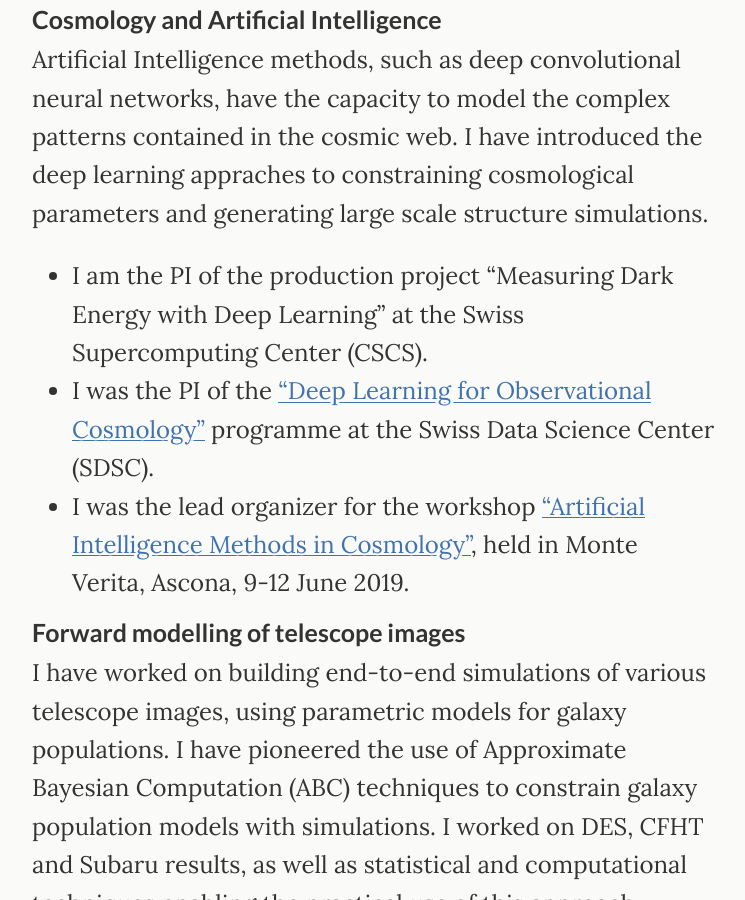
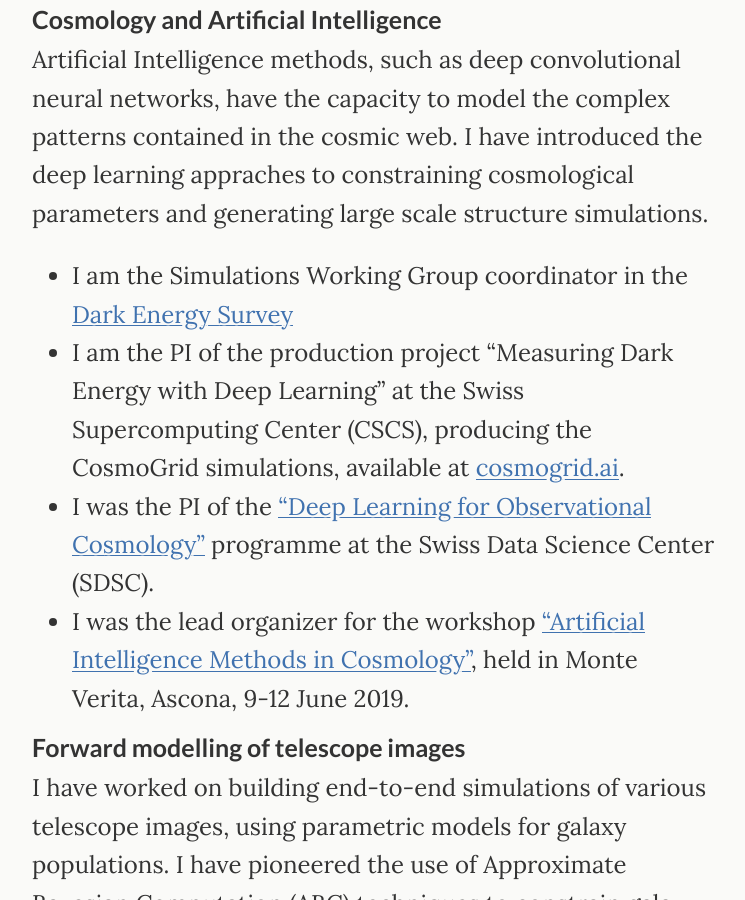
Before and after one commit to tomaszkacprzak/tomaszkacprzak.github.io, a Jekyll site: the page built from index.md, in a window 1280 px wide and 900 px high, scrolled down 881 px. Shown: the whole window, without its empty margins (266-1011 px from the left). Built offline with Jekyll 4.4.1, drawn with Linux system fonts in a browser that asks for light colours.

Commit message:
Update index.md

```diff
--- a/index.md
+++ b/index.md
@@ -29,7 +29,8 @@ My focus is testing cosmological models using novel statistical and artificial i
 ### Cosmology and Artificial Intelligence
 Artificial Intelligence methods, such as deep convolutional neural networks, have the capacity to model the complex patterns contained in the cosmic web.
 I have introduced the deep learning appraches to constraining cosmological parameters and generating large scale structure simulations.
- * I am the PI of the production project "Measuring Dark Energy with Deep Learning" at the Swiss Supercomputing Center (CSCS).
+ * I am the Simulations Working Group coordinator in the [Dark Energy Survey](https://www.darkenergysurvey.org)
+ * I am the PI of the production project "Measuring Dark Energy with Deep Learning" at the Swiss Supercomputing Center (CSCS), producing the CosmoGrid simulations, available at [cosmogrid.ai](www.cosmogrid.ai).
  * I was the PI of the ["Deep Learning for Observational Cosmology"](https://datascience.ch/project/deep-learning-for-observational-cosmology-dloc/) programme at the Swiss Data Science Center (SDSC).
  * I was the lead organizer for the workshop ["Artificial Intelligence Methods in Cosmology"](https://sites.google.com/site/aicosmo2019/), held in Monte Verita, Ascona, 9-12 June 2019.
 
```
